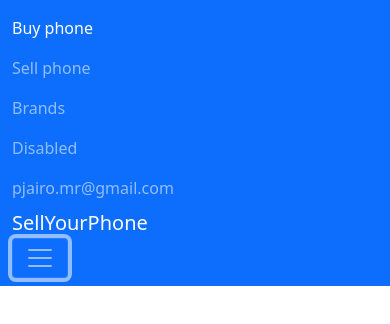
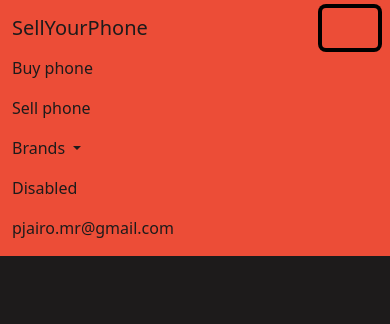
Before and after one commit to imJato/SellYourPhone, a plain HTML site: page index.html in a window 390 px wide. Both pictures are taken after a click on the button "Toggle navigation". Drawn offline with nearby package versions, Linux system fonts and the light colour scheme.

Commit message:
Aplicando estilo a navbar

```diff
--- a/index.html
+++ b/index.html
@@ -6,36 +6,39 @@
     <meta http-equiv="X-UA-Compatible" content="IE=edge">
     <meta name="viewport" content="width=device-width, initial-scale=1.0">
     <title>Sell Your Phone</title>
-    <link href="https://cdn.jsdelivr.net/npm/bootstrap@5.0.2/dist/css/bootstrap.min.css" rel="stylesheet"
-        integrity="sha384-EVSTQN3/azprG1Anm3QDgpJLIm9Nao0Yz1ztcQTwFspd3yD65VohhpuuCOmLASjC" crossorigin="anonymous">
+    <link rel="stylesheet" type="text/css" href="main.css">
+    <link href="https://cdn.jsdelivr.net/npm/bootstrap@5.0.2/dist/css/bootstrap.min.css" rel="stylesheet" integrity="sha384-EVSTQN3/azprG1Anm3QDgpJLIm9Nao0Yz1ztcQTwFspd3yD65VohhpuuCOmLASjC" crossorigin="anonymous">
 
 </head>
 
 <body>
     <!-- Encabezado y nav bar -->
     <header>
-        <nav class="navbar navbar-expand-md navbar-dark bg-primary justify-content-center">
+        <nav class="navbar navbar-expand-md navbar-custom justify-content-center">
             <!-- <div class="mx-auto d-sm-flex d-block flex-sm-nowrap "> -->
                 <div class="container-fluid">
-                <div class="w-25 order-1 order-md-0 dual-collapse2">
               <a class="navbar-brand" href="#">SellYourPhone</a>
-                    <button class="navbar-toggler" type="button" data-bs-toggle="collapse"
-                        data-bs-target="#navbarNavAltMarkup" aria-controls="navbarNavAltMarkup" aria-expanded="false"
-                        aria-label="Toggle navigation">
+              <button class="navbar-toggler" type="button" data-bs-toggle="collapse" data-bs-target="#navbarNavAltMarkup" aria-controls="navbarNavAltMarkup" aria-expanded="false" aria-label="Toggle navigation">
                 <span class="navbar-toggler-icon"></span>
               </button>
-                </div>
-
-                <div class="collapse navbar-collapse flex-md-grow-1" id="navbarNavAltMarkup">
-                    <ul class="navbar-nav mx-auto justify-content-center">
+              <div class="collapse navbar-collapse" id="navbarNavAltMarkup">
+                <ul class="navbar-nav justify-content-center">
                     <li class="nav-item active">
                         <a class="nav-link active" aria-current="page" href="#">Buy phone</a>
                     </li>
                     <li class="nav-item">
                         <a class="nav-link" href="#">Sell phone</a>
                     </li>
-                        <li class="nav-item">
-                            <a class="nav-link" href="#">Brands</a>
+                    <li class="nav-item dropdown">
+                        <a class="nav-link dropdown-toggle" href="#" id="navbarDropdown" role="button"
+                            data-bs-toggle="dropdown" aria-expanded="false">
+                            Brands
+                        </a>
+                        <ul class="dropdown-menu subMenu" aria-labelledby="navbarDropdown">
+                            <li><a class="dropdown-item" href="#">Iphone</a></li>
+                            <li><a class="dropdown-item" href="#">Samsung</a></li>
+                            <li><a class="dropdown-item" href="#">Xiomin</a></li>
+                        </ul>
                     </li>
                     <li class="nav-item">
                         <a class="nav-link" href="#" tabindex="1">Disabled</a>
@@ -58,12 +61,8 @@
 
     <!-- Pie de pagina informacion y/o Enlaces -->
     <footer></footer>
-    <script src="https://cdn.jsdelivr.net/npm/@popperjs/core@2.9.2/dist/umd/popper.min.js"
-        integrity="sha384-IQsoLXl5PILFhosVNubq5LC7Qb9DXgDA9i+tQ8Zj3iwWAwPtgFTxbJ8NT4GN1R8p"
-        crossorigin="anonymous"></script>
-    <script src="https://cdn.jsdelivr.net/npm/bootstrap@5.0.2/dist/js/bootstrap.min.js"
-        integrity="sha384-cVKIPhGWiC2Al4u+LWgxfKTRIcfu0JTxR+EQDz/bgldoEyl4H0zUF0QKbrJ0EcQF"
-        crossorigin="anonymous"></script>
+    <script src="https://cdn.jsdelivr.net/npm/@popperjs/core@2.9.2/dist/umd/popper.min.js" integrity="sha384-IQsoLXl5PILFhosVNubq5LC7Qb9DXgDA9i+tQ8Zj3iwWAwPtgFTxbJ8NT4GN1R8p" crossorigin="anonymous"></script>
+<script src="https://cdn.jsdelivr.net/npm/bootstrap@5.0.2/dist/js/bootstrap.min.js" integrity="sha384-cVKIPhGWiC2Al4u+LWgxfKTRIcfu0JTxR+EQDz/bgldoEyl4H0zUF0QKbrJ0EcQF" crossorigin="anonymous"></script>
 </body>
 
 </html>
--- a/main.css
+++ b/main.css
@@ -1,5 +1,18 @@
 body{
     width: 100%;
-    background-color: rgb(244, 242, 242);
+    background-color: #1d1b1b !important;
     font-size: small;
 }
+
+.navbar-custom{
+    background-color: #ec4d37;
+}
+
+.navbar-brand, .nav-link{
+    color: #1d1b1b !important;
+}
+
+.subMenu{
+    background-color: #ec4d37 !important;
+    border: none !important;
+}
```
Lines whose indentation alone changed are shown as unchanged.
